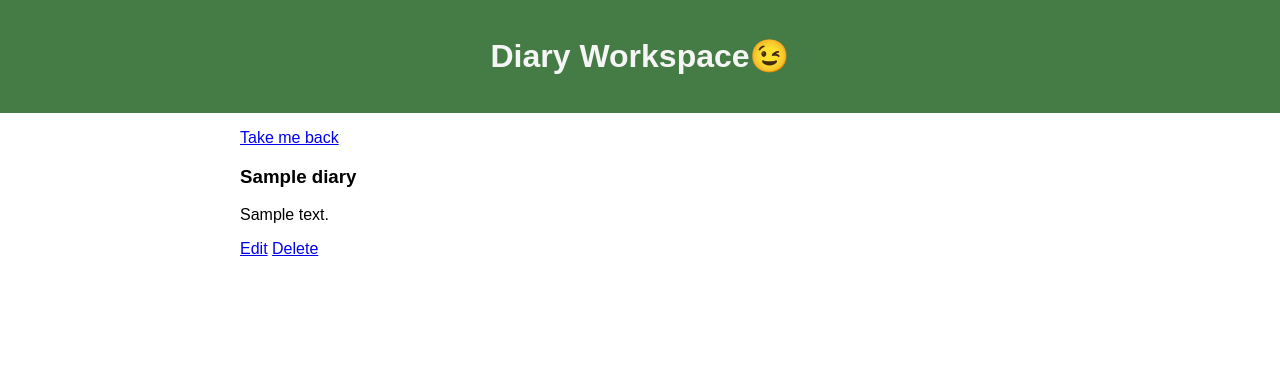
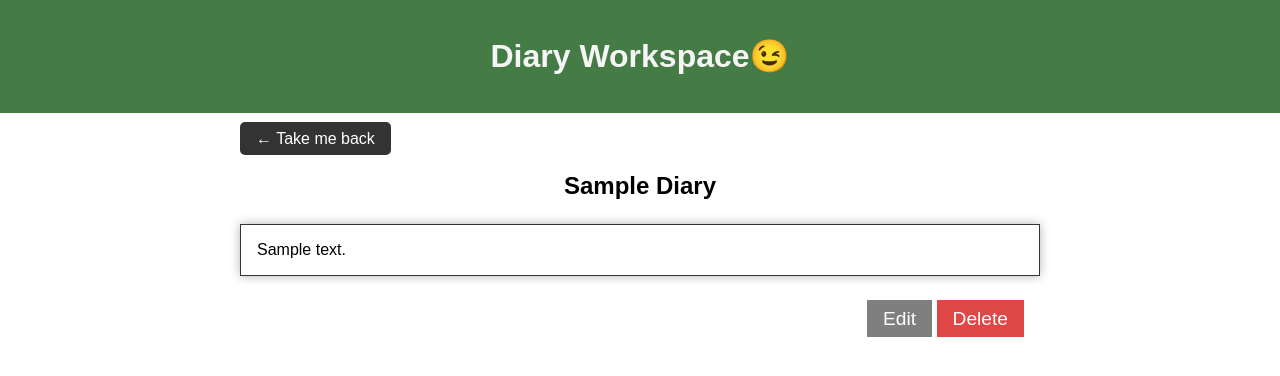
Before and after one commit to BenAwad95/personal-diary, a Django app: page /diary/1/ in a window 1280 px wide. Shown: the top 376 px of the page. Run offline with Django 3.2, Linux system fonts and the light colour scheme; tables that the repository leaves empty hold one stand-in row (values such as "Sample post").

Commit message:
style most the app

```diff
--- a/assert/css/style.css
+++ b/assert/css/style.css
@@ -1,6 +1,32 @@
 body{
     font-family: Arial, Helvetica, sans-serif;
     margin: 0;
+}
+.btn-dark{
+    color: #fff;
+    background: #333;
+    padding: 0.5rem 1rem;
+    border-radius: 5px;
+    text-decoration: none;
+    vertical-align: middle;
+}
+
+.inline-btn{
+    background: rgb(69, 124, 69);
+    padding: 0.5rem 0 ;
+    color: #fff;
+    display: block;
+    width: 50%;
+    margin: 1rem auto;
+    border: none;
+    border-radius: 10px;
+    text-decoration: none;
+    text-align: center;
+    font-size: 1rem;
+}
+
+.del-btn{
+    background: hsla(0, 93%, 33%);
 }
 
 header{
@@ -108,5 +164,40 @@ form input[type=submit]{
 }
 
 #notes-list li span{
-    color: rgb(69, 124, 69);
+    color: rgb(209, 212, 13);
 }
+
+/* diary detail */
+
+.title3{
+    text-transform: capitalize;
+    font-size: 1.5rem;
+    text-align: center;
+}
+
+.body{
+    border: 1px #333 solid;
+    box-shadow: 0 0 10px rgb(0, 0, 0, 0.3);
+    padding: 1rem;
+}
+
+.btns-container{
+    float: right;
+    padding: 1rem;
+
+}
+
+.btns-container a:first-child{
+    background: rgb(0, 0, 0, 0.5);
+    color: #fff;
+    text-decoration: none;
+    font-size: 1.2rem;
+    padding: 0.5rem 1rem;
+}
+.btns-container a:nth-child(2){
+    background: rgba(212, 8, 8, 0.74);
+    color: #fff;
+    text-decoration: none;
+    font-size: 1.2rem;
+    padding: 0.5rem 1rem;
+}
--- a/templates/personalDiary/diary_confirm_delete.html
+++ b/templates/personalDiary/diary_confirm_delete.html
@@ -4,6 +4,6 @@
     <form action="" method="post">
         {% csrf_token %}
         <h3>Delete the "{{ object.title }}" note from the diary?</h3>
-        <button type="submit">Yes</button> <a href="{% url 'personalDiary:detail-diary' object.id %}">No</a>
+        <button class="del-btn" type="submit">Yes</button> <a class="inline-btn" href="{% url 'personalDiary:detail-diary' object.id %}">No</a>
     </form>
 {% endblock content %}
--- a/templates/personalDiary/diary_detail.html
+++ b/templates/personalDiary/diary_detail.html
@@ -1,10 +1,10 @@
 {% extends 'base.html' %}
 {% block content %}
-<a href="{% url 'personalDiary:home' %}">Take me back</a>
+<a class='btn-dark' href="{% url 'personalDiary:home' %}">&larr; Take me back</a>
 <br>
-<h3>{{ object.title }}</h3>
-<p>{{ object.body }}</p>
-<div>
+<h3 class='title3' >{{ object.title }}</h3>
+<p class='body'>{{ object.body }}</p>
+<div class='btns-container'>
 <a href="{% url 'personalDiary:update-diary' object.id %}">Edit</a> <a href="{% url 'personalDiary:delete-diary' object.id %}">Delete</a>
 </div>
 {% endblock content %}
--- a/templates/personalDiary/new_diary.html
+++ b/templates/personalDiary/new_diary.html
@@ -2,6 +2,7 @@
 
 {% block content %}
     <form action="." method="post">
+        <h3>New Diary</h3>
         {% csrf_token %}
         {{ form.as_p }}
         <button type="submit">Go</button>
--- a/templates/registration/login.html
+++ b/templates/registration/login.html
@@ -7,5 +7,5 @@
     {{ form.as_p }}
     <input type="submit" value="Login">
 </form>
-<p><a class="inline-btn" href="{% url 'users:register' %}" class="btn-sign up">Register</a> if you do not have account yet</p>
+<p style="text-align: center;"><a class="inline-btn" href="{% url 'users:register' %}" class="btn-sign up">Register</a> if you do not have account yet</p>
 {% endblock %}
--- a/templates/users/register.html
+++ b/templates/users/register.html
@@ -1,12 +1,12 @@
 {% extends 'base.html' %}
 
 {% block content %}
-<form method="post">
+<form method="post" id="register-form">
     <h3>Register</h3>
     {% csrf_token %}
     {{form.as_p}}
     <input type="submit" value="Register">
 </form>
 
-<a class="inline-btn" href="{% url 'users:login' %}">Back to login</a>
+<a style="display: block; margin-top: 1rem; color: inherit; text-decoration: none; text-align: center;" class="inline-btn" href="{% url 'users:login' %}">Back to login</a>
 {% endblock %}
```
Also changed, not shown: other parts of assert/css/style.css (+34 -4 lines), 1 other file.
